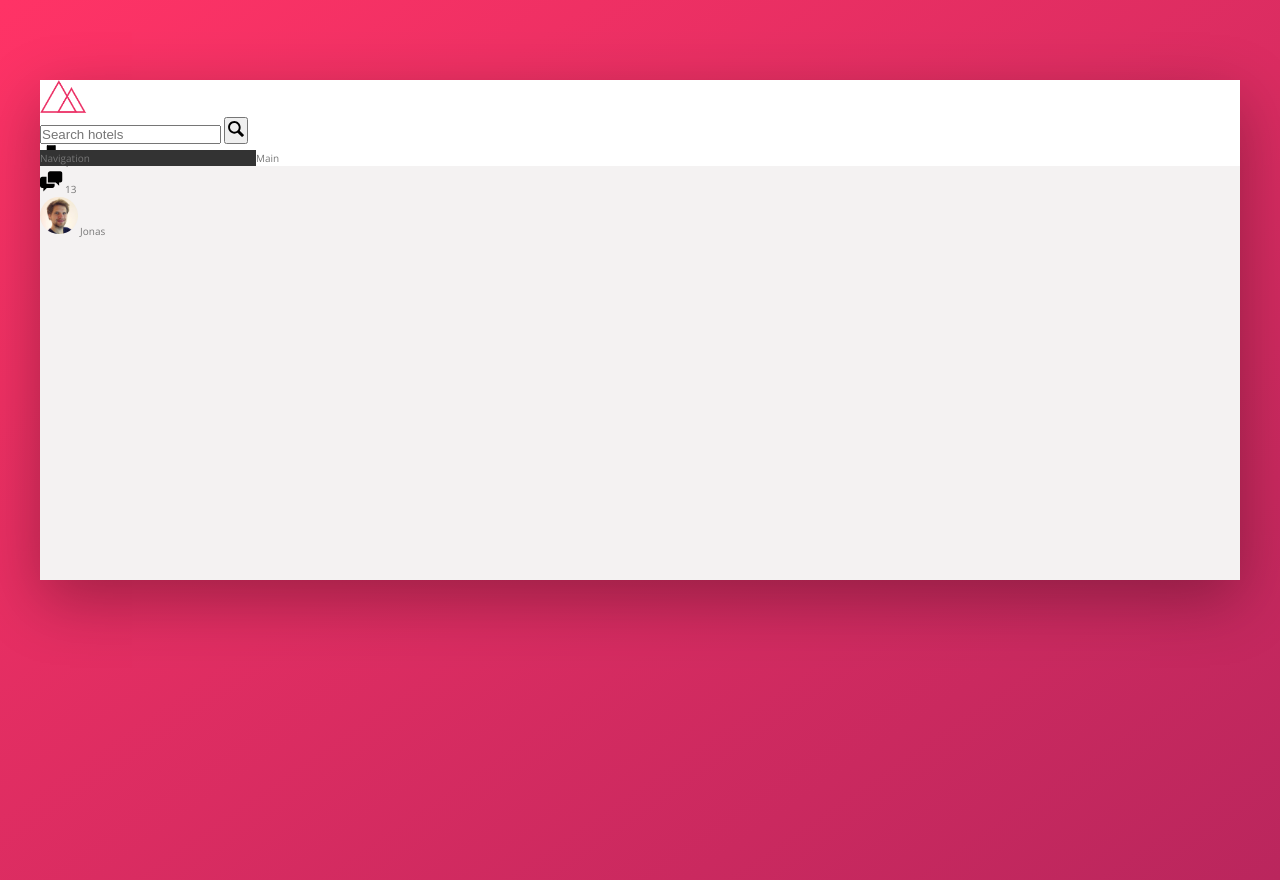
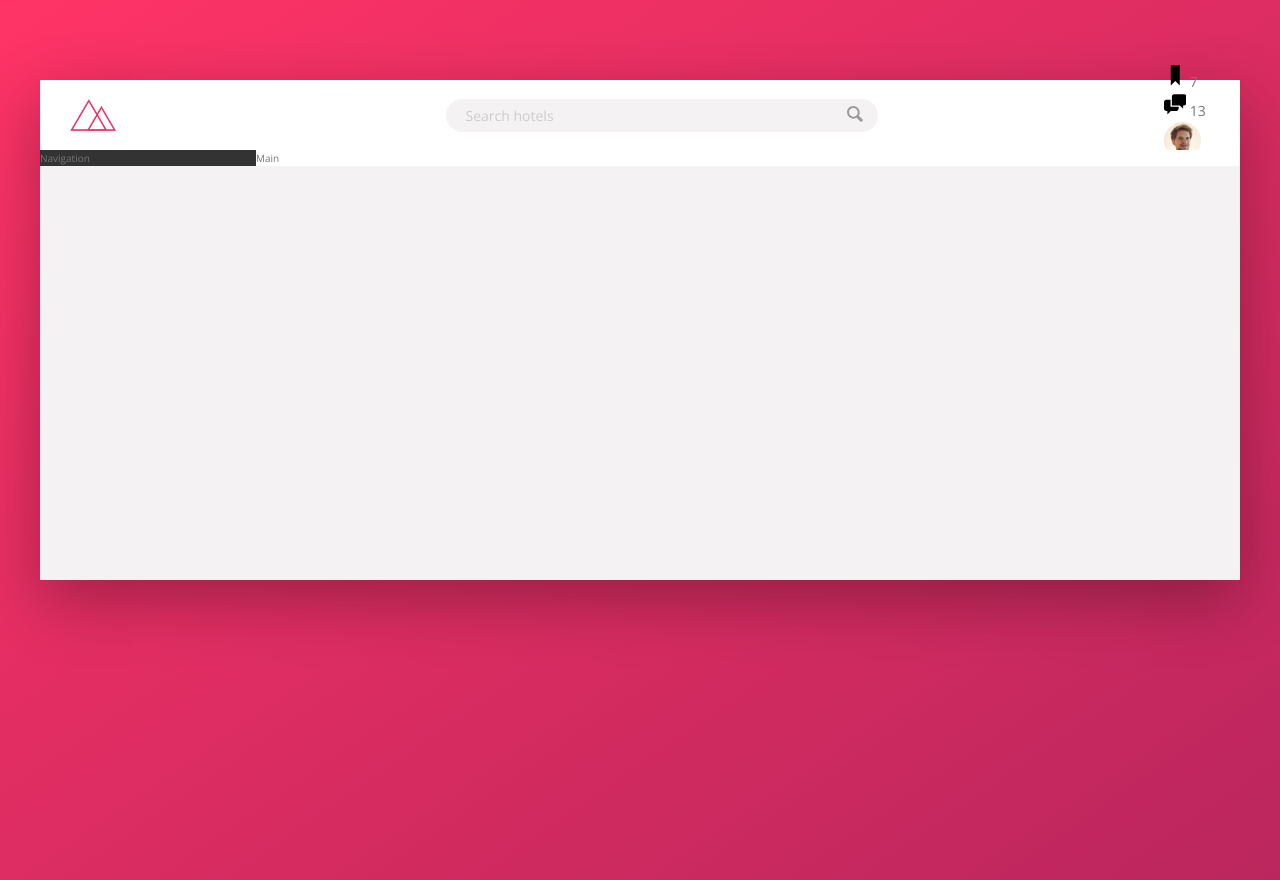
Before and after one commit to Pat-On/trillo-advanced-css-sass-course-udemy, a website: page index.html in a window 1280 px wide. Drawn offline with nearby package versions, Linux system fonts and the light colour scheme.

Commit message:
navigation p2/3

```diff
--- a/index.html
+++ b/index.html
@@ -18,7 +18,11 @@
       <header class="header">
         <img src="img/logo.png" alt="trillo logo" class="logo" />
         <form action="#" class="search">
-          <input type="text" class="seach__input" placeholder="Search hotels" />
+          <input
+            type="text"
+            class="search__input"
+            placeholder="Search hotels"
+          />
           <button class="search__button">
             <svg class="search__icon">
               <!-- by this way we can change the color of the links in css -->
--- a/sass/_components.scss
+++ b/sass/_components.scss
@@ -3,20 +3,67 @@
 
 .logo {
   height: 3.25rem;
+  margin: 3rem;
 }
 
 /////////////////////////////////////////////////////////////@at-root
 // SEARCH
 .search {
+  flex: 0 0 40%;
+
+  // nesting flexbox - item becoming flex container
+  display: flex;
+  align-items: center;
+  justify-content: center;
+
   &__input {
+    font-family: inherit;
+    font-size: inherit;
+    color: inherit;
+    background-color: var(--color-grey-light-2);
+    border: none;
+    padding: 0.7rem 2rem;
+    border-radius: 100px;
+    width: 90%;
+    transition: all 0.2s;
+    margin-right: -3.25rem; // mocing button on the search bar
+
+    &:focus {
+      outline: none;
+      width: 100%;
+      background-color: var(--color-grey-light-3);
+    }
+
+    &::placeholder {
+      font-weight: 100;
+      color: var(--color-grey-light-4);
+    }
+
+    // flexbox. is best for this all smal situation when you need
+    // align or center items
+  }
+
+  //adjacent selector for siblings
+  &__input:focus + &__button {
+    background-color: var(--color-grey-light-3);
   }
 
   &__button {
+    border: none;
+    background-color: var(--color-grey-light-2);
+
+    &:focus {
+      outline: none;
+    }
+    &:active {
+      transform: translateY(2px);
+    }
   }
 
   &__icon {
     height: 2rem;
     width: 2rem;
+    fill: var(--color-grey-dark-3);
   }
 }
 
--- a/sass/_layout.scss
+++ b/sass/_layout.scss
@@ -8,9 +8,15 @@
 }
 
 .header {
+  font-size: 1.4rem;
   height: 7rem;
   background-color: #fff;
   border-bottom: var(--color-grey-light-2);
+
+  // flex part of css
+  display: flex;
+  justify-content: space-between;
+  align-items: center;
 }
 
 //flex container
```
Also changed, not shown: css/style.css.
